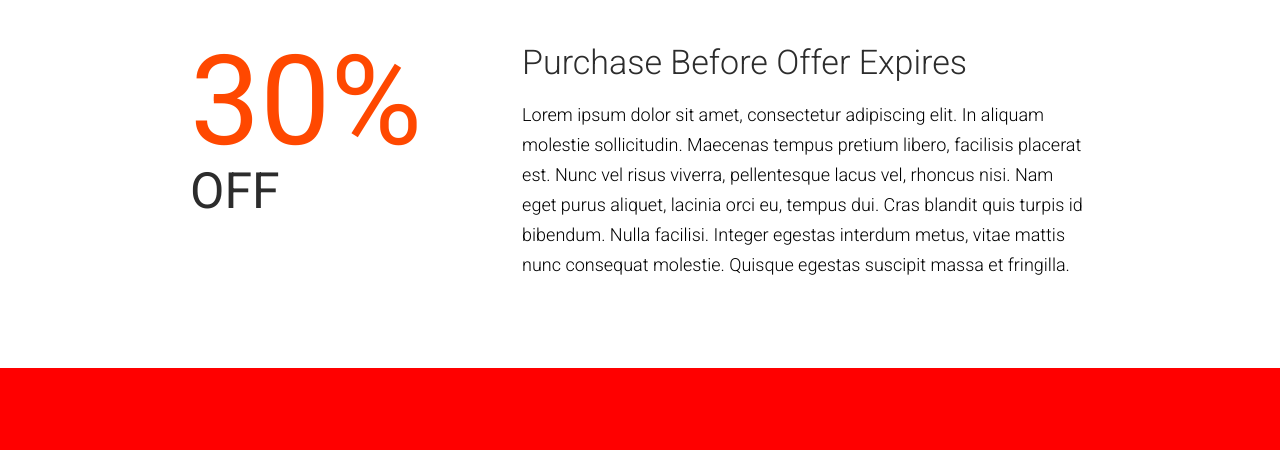
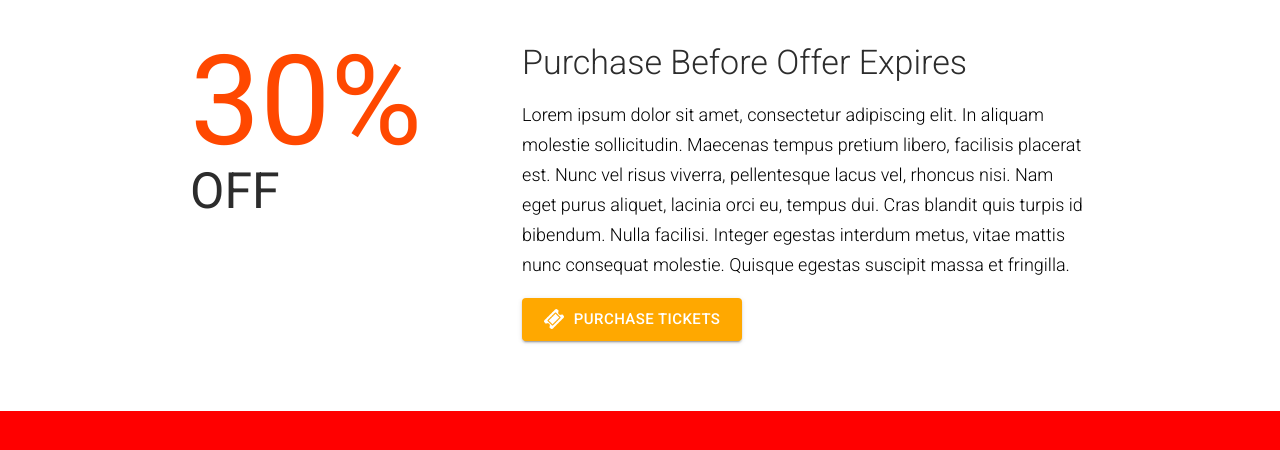
Before and after one commit to rishulpu1/the_vanue, a React (Vite) app: page / in a window 1280 px wide. Shown: the part 1829-2279 px from the top of the page. Built offline with nearby package versions, Linux system fonts and the light colour scheme.

Commit message:
added button component

```diff
--- a/src/components/highlights/Discount.jsx
+++ b/src/components/highlights/Discount.jsx
@@ -1,6 +1,6 @@
 import React,{useState, useEffect} from "react";
 import { Fade, Slide } from "react-awesome-reveal";
-
+import MyButton from "../utils/MyButton";
 const Discount = ()=> {
     const end = 30
     const [start, setStart] = useState(0);
@@ -36,6 +36,13 @@
                     <div className="discount_description">
                         <h3>Purchase Before Offer Expires</h3>
                         <p>Lorem ipsum dolor sit amet, consectetur adipiscing elit. In aliquam molestie sollicitudin. Maecenas tempus pretium libero, facilisis placerat est. Nunc vel risus viverra, pellentesque lacus vel, rhoncus nisi. Nam eget purus aliquet, lacinia orci eu, tempus dui. Cras blandit quis turpis id bibendum. Nulla facilisi. Integer egestas interdum metus, vitae mattis nunc consequat molestie. Quisque egestas suscipit massa et fringilla.</p>
+                        <MyButton
+                        text="Purchase Tickets"
+                        style={{
+                            background: '#ffa800'
+                        }}
+                        ticketIcon = {true}
+                        />
                     </div>
                 </Slide>
             </div>
--- /dev/null
+++ b/src/components/utils/MyButton.jsx
@@ -0,0 +1,25 @@
+import React from "react";
+import { Button } from "@mui/material";
+import TicketIcon from "../../resources/images/icons/ticket.png";
+const MyButton = (props)=>{
+    return(
+        <Button
+        href={props.link}
+        variant="contained"
+        size={props.size ? props.size : "large"}
+        style={{
+            background: '#8e8e8e',
+            color: '#fff',
+            ...props.style
+        }}
+        >   {props.ticketIcon ?
+            <img src={TicketIcon} className="iconImage" alt="ticket icon" />
+            :
+            null
+            }
+            {props.text}
+        </Button>
+    );
+}
+
+export default MyButton;
```
